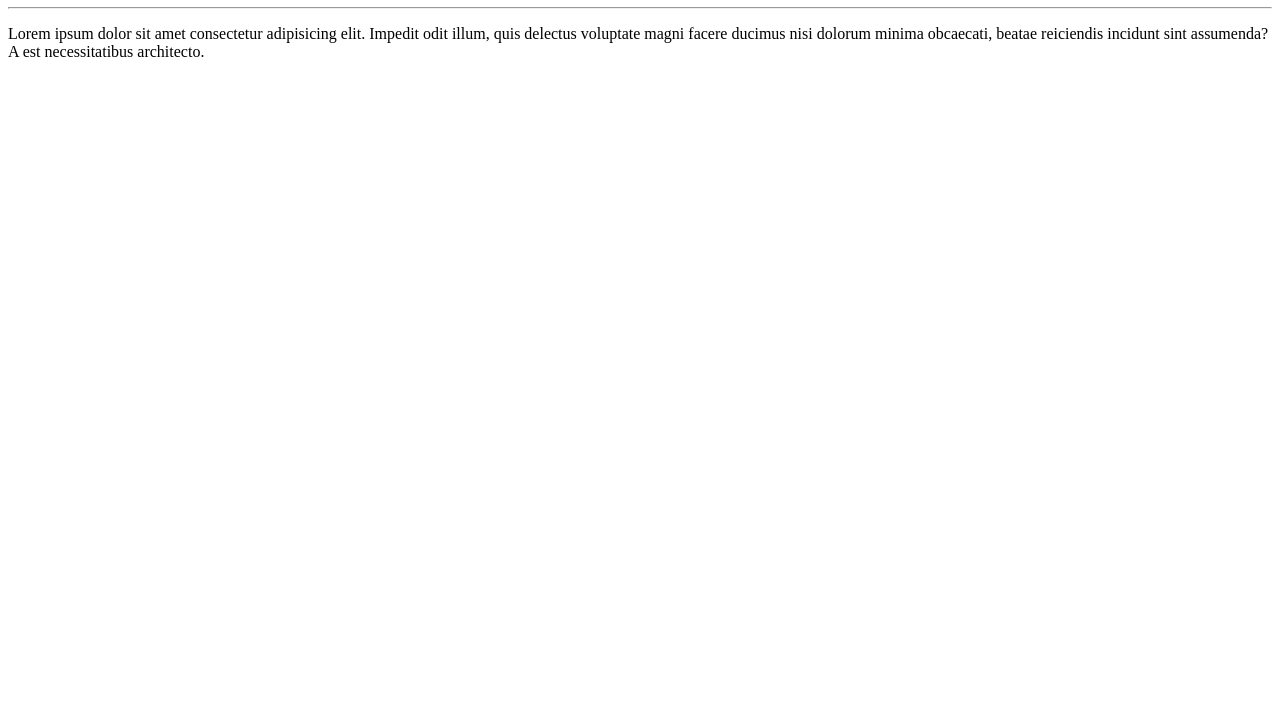
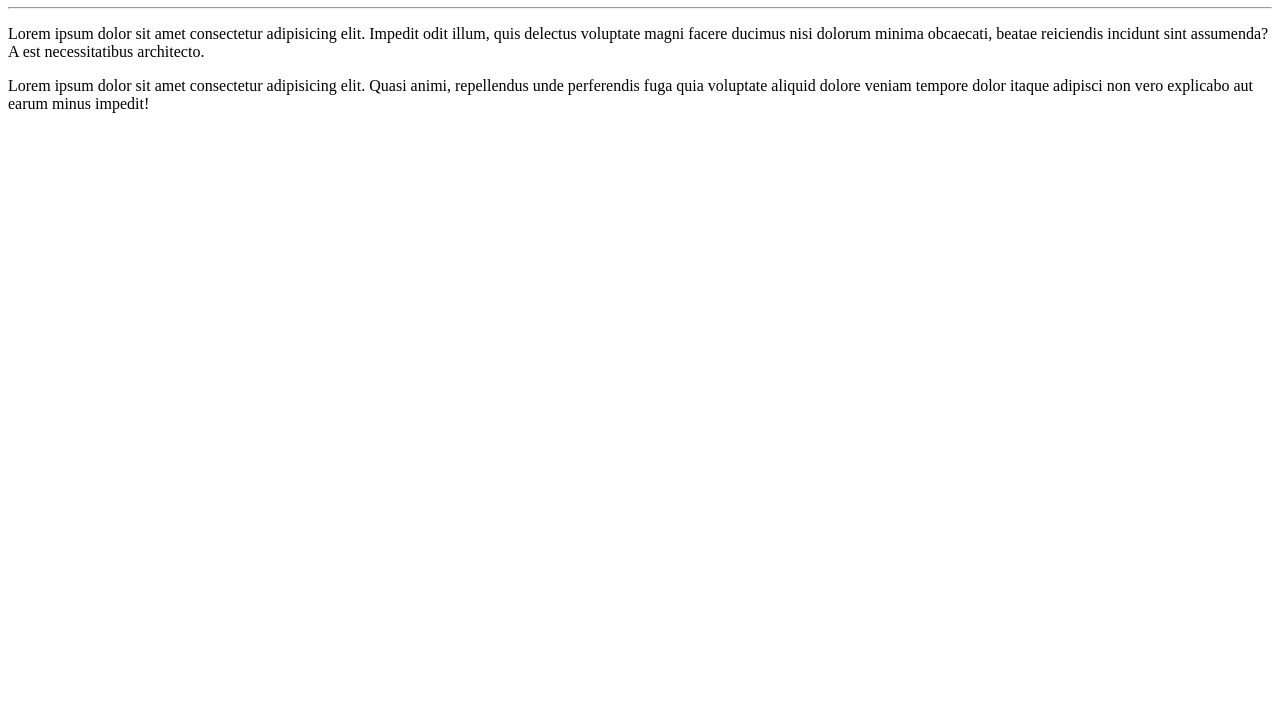
Before and after one commit to edupugliesi/EduardoFatec, a plain HTML site: page Site Exemplo/index.html in a window 1280 px wide. Shown: the part 73-800 px from the top of the page. Drawn offline with Linux system fonts and the light colour scheme.

Commit message:
Update no site teste

```diff
--- a/Site Exemplo/index.html
+++ b/Site Exemplo/index.html
@@ -9,5 +9,6 @@
     <h1>Olá mundo!</h1>
     <hr>
     <p>Lorem ipsum dolor sit amet consectetur adipisicing elit. Impedit odit illum, quis delectus voluptate magni facere ducimus nisi dolorum minima obcaecati, beatae reiciendis incidunt sint assumenda? A est necessitatibus architecto.</p>
+    <p>Lorem ipsum dolor sit amet consectetur adipisicing elit. Quasi animi, repellendus unde perferendis fuga quia voluptate aliquid dolore veniam tempore dolor itaque adipisci non vero explicabo aut earum minus impedit!</p>
 </body>
 </html>
```
